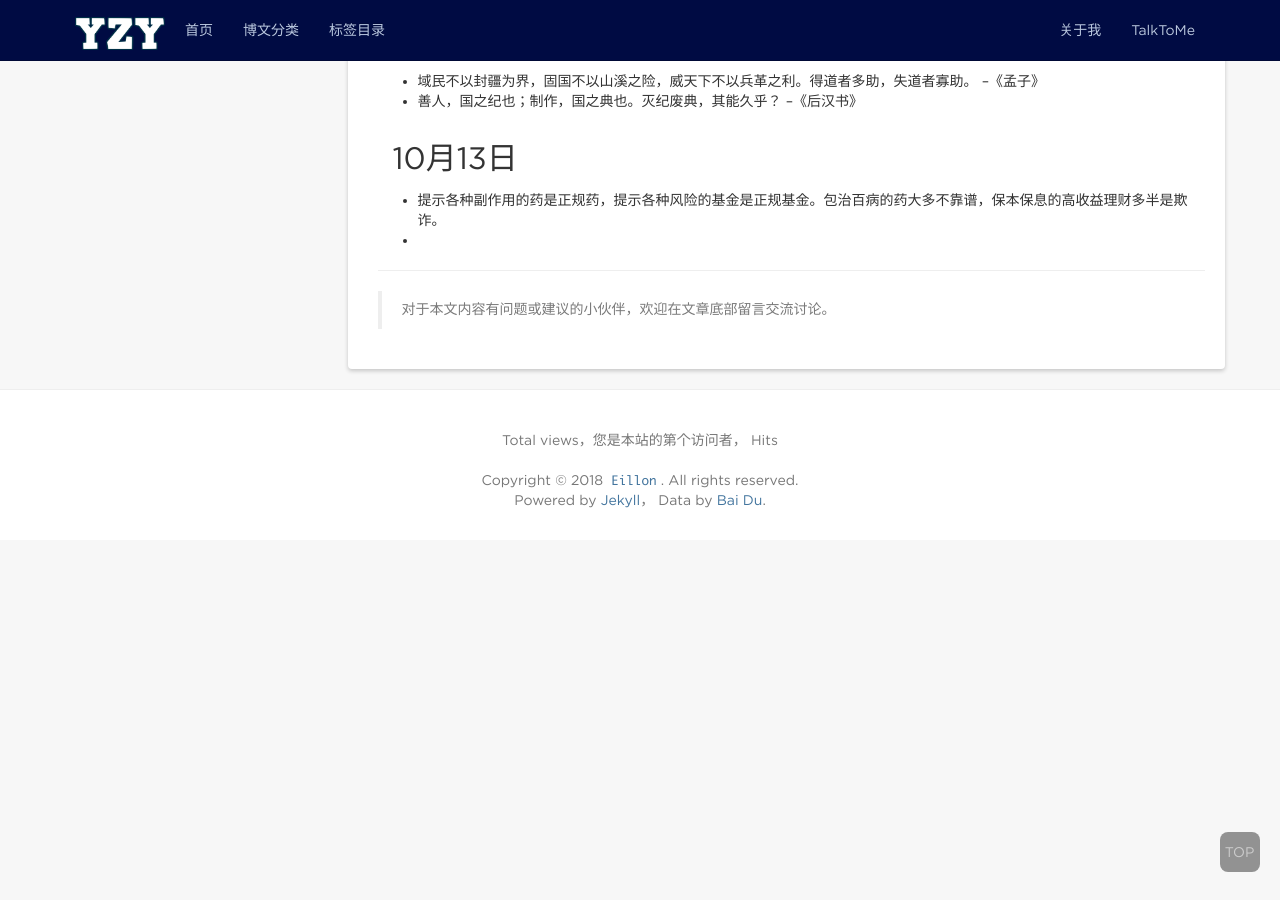
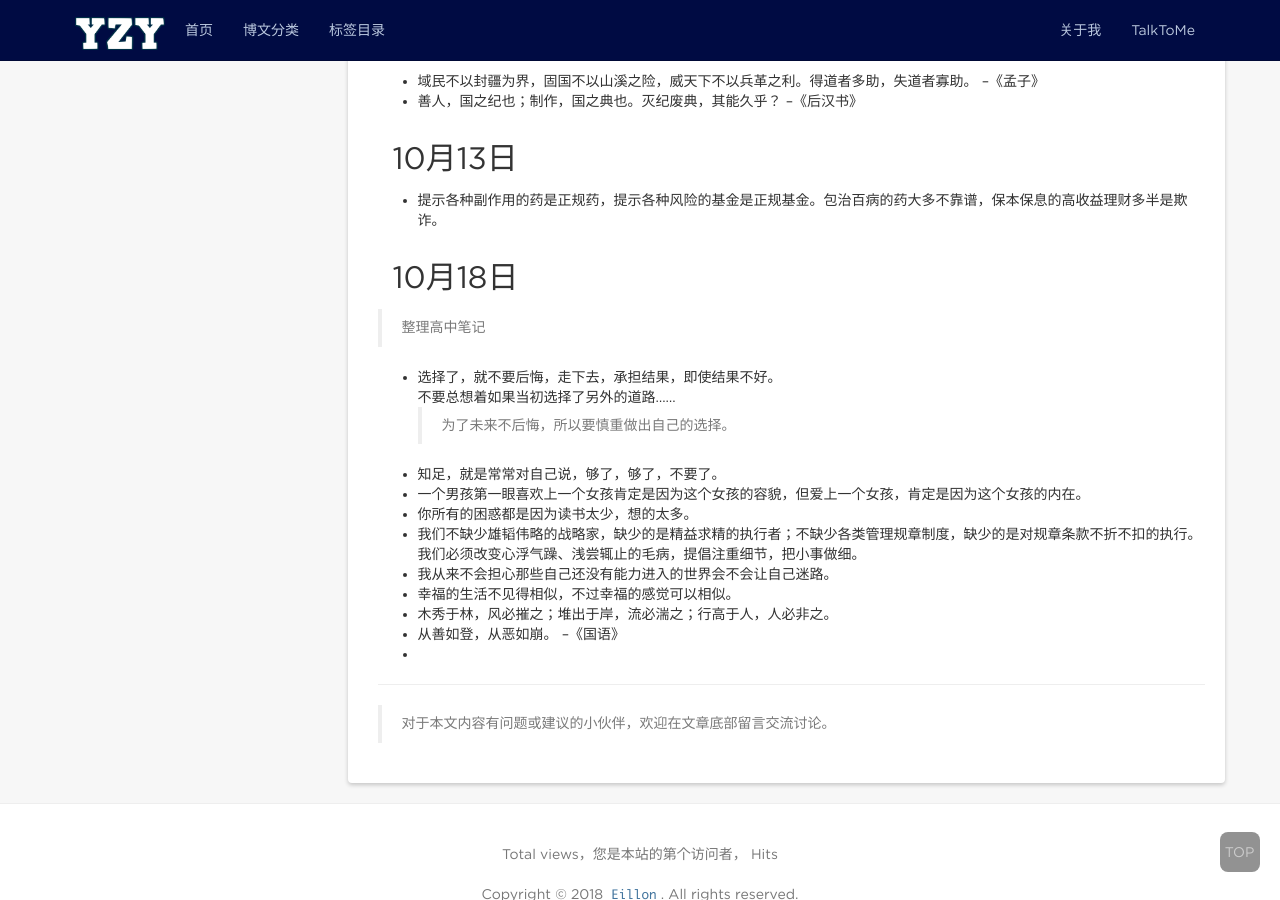
Before and after one commit to eillon/eillon.github.io, a Jekyll site: the page built from _posts/2018-09-17-摘录三.md, in a window 1280 px wide and 900 px high, scrolled down 1020 px. Built offline with Jekyll 4.4.1, drawn with Linux system fonts in a browser that asks for light colours; nearby versions of some CDN libraries; comment, search, counter and statistics services are not loaded.

Commit message:
add posts

```diff
--- a/_posts/2018-09-17-摘录三.md
+++ b/_posts/2018-09-17-摘录三.md
@@ -39,4 +39,18 @@ tags: [摘录, 持续更新]
 
 ## 10月13日
 * 提示各种副作用的药是正规药，提示各种风险的基金是正规基金。包治百病的药大多不靠谱，保本保息的高收益理财多半是欺诈。
+
+## 10月18日
+> 整理高中笔记
+
+* 选择了，就不要后悔，走下去，承担结果，即使结果不好。<br/> 不要总想着如果当初选择了另外的道路……
+> 为了未来不后悔，所以要慎重做出自己的选择。
+* 知足，就是常常对自己说，够了，够了，不要了。
+* 一个男孩第一眼喜欢上一个女孩肯定是因为这个女孩的容貌，但爱上一个女孩，肯定是因为这个女孩的内在。
+* 你所有的困惑都是因为读书太少，想的太多。
+* 我们不缺少雄韬伟略的战略家，缺少的是精益求精的执行者；不缺少各类管理规章制度，缺少的是对规章条款不折不扣的执行。我们必须改变心浮气躁、浅尝辄止的毛病，提倡注重细节，把小事做细。
+* 我从来不会担心那些自己还没有能力进入的世界会不会让自己迷路。
+* 幸福的生活不见得相似，不过幸福的感觉可以相似。
+* 木秀于林，风必摧之；堆出于岸，流必湍之；行高于人，人必非之。
+* 从善如登，从恶如崩。  --《国语》
 *
```
